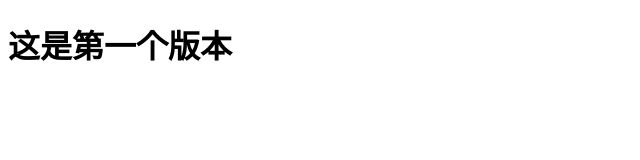
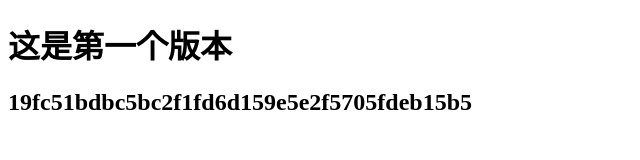
Before and after one commit to l15179904241/test1906, a plain HTML site: page index.html in a window 1280 px wide. Shown: the whole page, without its empty margins (0-640 px from the left). Drawn offline with Linux system fonts and the light colour scheme.

Commit message:
第二次添加

```diff
--- a/index.html
+++ b/index.html
@@ -7,5 +7,6 @@
 </head>
 <body>
     <h1>这是第一个版本</h1>
+    <h2>19fc51bdbc5bc2f1fd6d159e5e2f5705fdeb15b5</h2>
 </body>
 </html>
```
Also changed, not shown: index.css (added).
